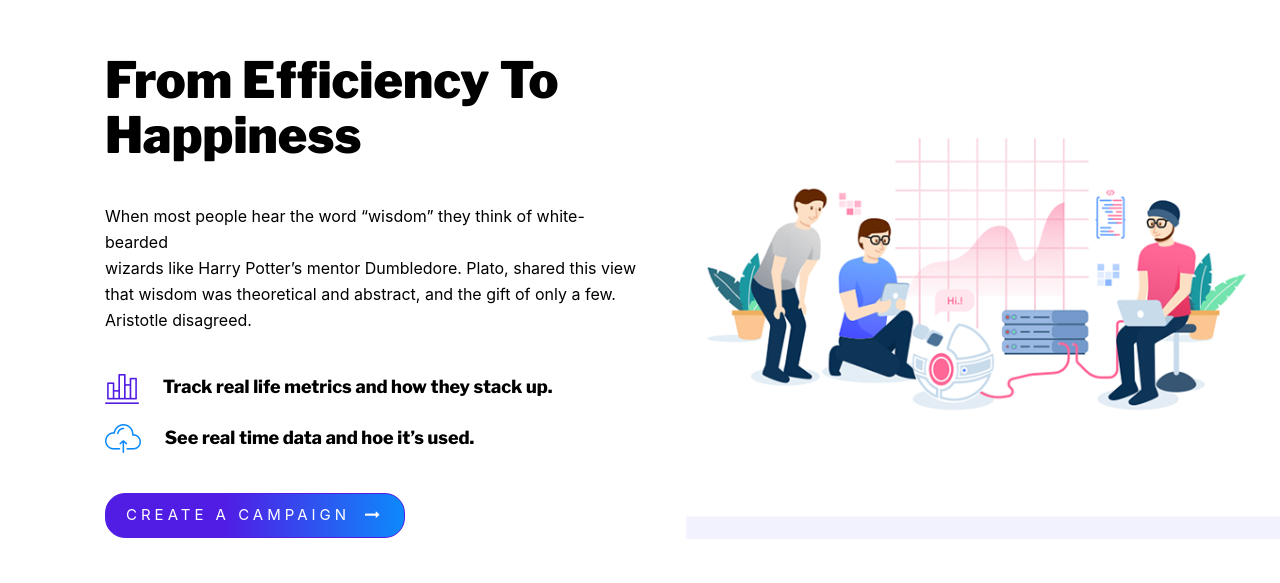
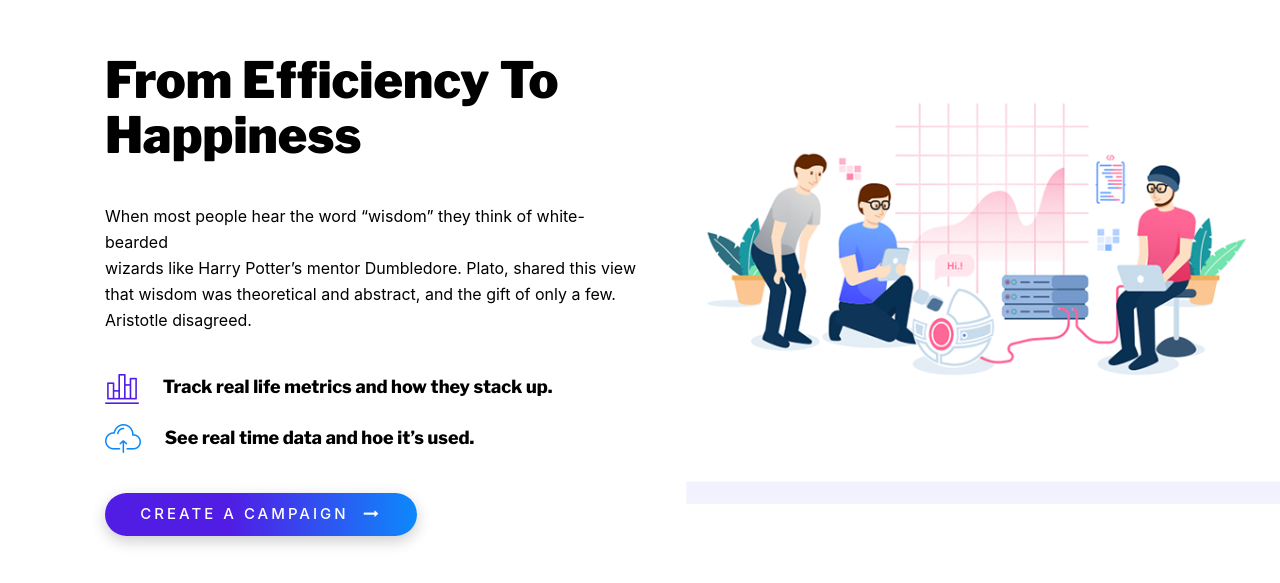
Before and after one commit to Shaown001/Unique-Full-Project, a plain HTML site: page index.html in a window 1280 px wide. Shown: the part 2990-3573 px from the top of the page. Drawn offline with nearby package versions, Linux system fonts and the light colour scheme.

Commit message:
commit here

```diff
--- a/css/style.css
+++ b/css/style.css
@@ -447,32 +447,56 @@ a, a:hover{
 .efficiency-section .efficiency-inner h6 img{
 	margin-right: 20px;
 }
-.efficiency-section .efficiency-inner .btn{
-	font-size: 15px;
-	font-weight: 400;
-	padding: 10px 20px;
-	margin-right: 90px;
-	margin-top: 20px;
-	text-transform: uppercase;
-	letter-spacing: 4px;
-	background: linear-gradient(to right , #511de5 40% , #0d89fb);
-	color: #fff;
-	border: 1px solid #511de5;
-	border-radius: 20px;
-	transition: 1s;
-	box-shadow: 0px;
+.efficiency-section .efficiency-inner .btn {
+  border: none;
+  text-align: center;
+  letter-spacing: 3px;
+  cursor: pointer;
+  text-transform: uppercase;
+  outline: none;
+  overflow: hidden;
+  position: relative;
+  color: #fff;
+  font-weight: 500;
+  font-size: 15px;
+  background: linear-gradient(to right , #511de5 40% , #0d89fb);
+  padding: 10px 35px;
+  margin-top: 20px;
+  margin-left: 30px;
+  right: 5.5%;
+  box-shadow: 0 5px 15px rgba(0,0,0,0.20);
+  border-radius: 25px;
 }
 .efficiency-section .efficiency-inner .btn:hover{
-	background: #fff;
-	color: #511de5;
-	border: 1px solid #511de5;
+	color: #1a1a1a;
+}
+.efficiency-section .efficiency-inner .btn span {
+  position: relative;
+  z-index: 1;
+}
+.efficiency-section .efficiency-inner .btn:after {
+  content: "";
+  position: absolute;
+  left: 0;
+  top: 0;
+  height: 700%;
+  width: 130%;
+  background: #f2f2f2;
+  -webkit-transition: all .5s ease-in-out;
+  transition: all .5s ease-in-out;
+  -webkit-transform: translateX(-98%) translateY(-25%) rotate(45deg);
+  transform: translateX(-98%) translateY(-25%) rotate(45deg);
+}
+.efficiency-section .efficiency-inner .btn:hover:after {
+  -webkit-transform: translateX(-9%) translateY(-25%) rotate(45deg);
+  transform: translateX(-9%) translateY(-25%) rotate(45deg);
 }
 .efficiency-section .efficiency-inner .btn .fa{
 	margin-left: 15px;
 }
 .efficiency-section .efficiency-img{
 	width: 100%;
-	margin-top: 130px;
+	margin-top: 95px;
 }
 .efficiency-section .efficiency-img img{
 	width: 125%;
@@ -558,9 +582,12 @@ a, a:hover{
 }
 .testi-section .testi-inside:hover{
 	opacity: 1;
+	box-shadow: 1px 5px 10px #511de5;
 }
 .testi-section .testi-inside:hover .client-inner h2{
 	color: #511de5;
+	transition: 1s;
+	transform: scale(1.05);
 }
 .testi-section .client-inner h2{
 	font-size: 18px;
```
Also changed, not shown: index.html (+1 -0 lines).
